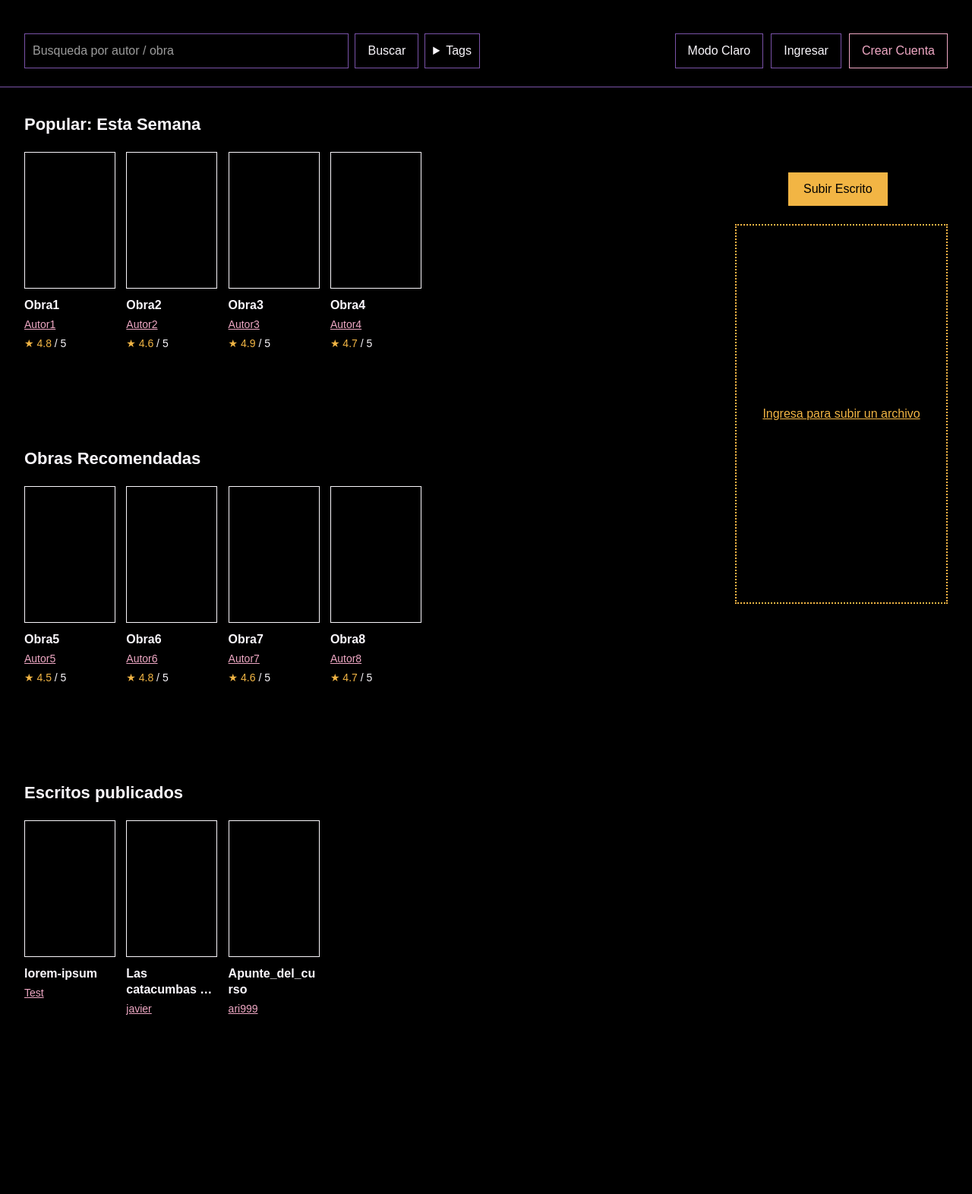
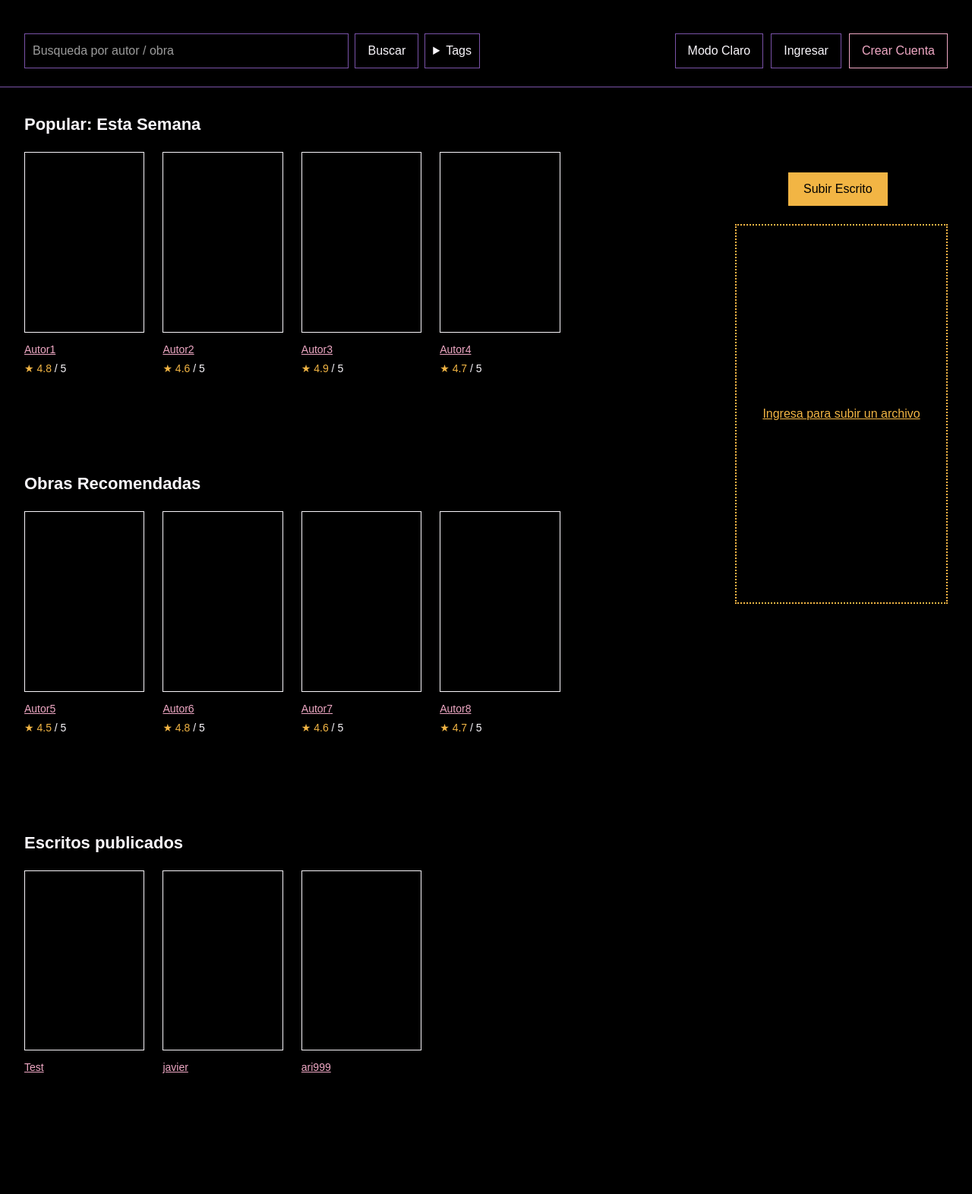
Before and after one commit to RValdesD/tintaeterna, a Django app: page / in a window 1280 px wide. Shown: the part 530-2102 px from the top of the page at 76% size. Before the commit the page ends 1866 px from the top, so only its background shows below. Run offline with Django 5.2, Linux system fonts and the light colour scheme; data comes from the database, SQL or seed files in the repository.

Commit message:
Style: cambios portadas css

```diff
--- a/pages/static/pages/home.js
+++ b/pages/static/pages/home.js
@@ -19,16 +19,8 @@ tagDropdown.addEventListener("keydown", (event) => {
     }
 });
 
-function normalizeText(text) {
-    return String(text ?? "")
-        .normalize("NFD")
-        .replace(/\p{M}/gu, "")
-        .toLowerCase();
-
-}
-
 function filterStories() {
-    const terms = normalizeText(searchInput.value).split(/\s+/).filter(Boolean);
+    const query = searchInput.value.trim().toLowerCase();
 
     // Obtener los valores de los tags que el usuario haya seleccionado
     const selectedTags = Array.from(tagCheckboxes)
@@ -39,8 +31,11 @@ function filterStories() {
     let visibleCount = 0;
 
     cards.forEach((card) => {
-        const text = normalizeText(card.dataset.search);
-        const textMatches = terms.every(term => text.includes(term));
+        const textMatches = card.dataset.search
+            .toLowerCase()
+            .includes(query);
+
+
         const cardTags = (card.dataset.tags || "").trim().split(/\s+/);
         const tagMatches = selectedTags.length === 0 || selectedTags.some(tag => cardTags.includes(tag));
 
--- a/pages/static/pages/styles.css
+++ b/pages/static/pages/styles.css
@@ -122,7 +122,7 @@ h2 {
 
 .story-grid {
     display: grid;
-    grid-template-columns: repeat(4, minmax(0, 0.15fr));
+    grid-template-columns: repeat(5, minmax(0, 0.15fr));
     gap: 2px;
 }
 
@@ -159,9 +159,11 @@ h1 {
 .header-actions nav {
     flex-shrink: 0;
 }
+
 .cover {
-    width: 120px;
+    width: 180px;
     max-width: 100%;
+    height: auto;
     aspect-ratio: 2 / 3;
     border: 1px solid var(--outline);
     background: transparent;
@@ -314,28 +316,29 @@ h1 {
 .tag-dropdown:not([open]) > .tag-menu { display: none; }
 .author a { color: inherit; }
 
-.story-title {
-    margin: 12px 0 0;
-    max-width: 120px;
-    font-size: 16px;
-    font-weight: bold;
-    line-height: 1.3;
-    overflow-wrap: anywhere;
-    display: -webkit-box;
-    -webkit-line-clamp: 2;
-    -webkit-box-orient: vertical;
-    overflow: hidden;
+/* Five columns, with covers 50% larger */
+main.homepage .story-grid {
+    display: grid;
+    grid-template-columns: repeat(5, minmax(0, 1fr));
+    gap: 24px;
 }
 
-.story-title a {
-    color: var(--page-text);
-    text-decoration: none;
+main.homepage .story-card .cover {
+    width: 180px;
+    height: auto;
+    max-width: 100%;
+    aspect-ratio: 2 / 3;
 }
 
-.story-title a:hover {
-    text-decoration: underline;
+/* Smaller screens */
+@media (max-width: 1100px) {
+    main.homepage .story-grid {
+        grid-template-columns: repeat(3, minmax(0, 1fr));
+    }
 }
 
-.story-title + .author {
-    margin-top: 4px;
+@media (max-width: 600px) {
+    main.homepage .story-grid {
+        grid-template-columns: repeat(2, minmax(0, 1fr));
+    }
 }
--- a/pages/templates/pages/home.html
+++ b/pages/templates/pages/home.html
@@ -107,11 +107,7 @@
               data-tags="{% for tag in story.tags.all %}{{ tag.id }} {% endfor %}"
               aria-label="{{ story.title }}"
             >
-              <a href="{% if story.reader_url %}{{ story.reader_url }}{% else %}{{ story.profile_url }}{% endif %}" tabindex="-1" aria-hidden="true"><div class="cover" aria-hidden="true"></div></a>
-
-              <h3 class="story-title">
-                <a href="{% if story.reader_url %}{{ story.reader_url }}{% else %}{{ story.profile_url }}{% endif %}" title="{{ story.title }}">{{ story.title }}</a>
-              </h3>
+              <a href="{% if story.reader_url %}{{ story.reader_url }}{% else %}{{ story.profile_url }}{% endif %}" aria-label="{{ story.title }}"><div class="cover" aria-hidden="true"></div></a>
 
               <p class="author"><a href="{{ story.profile_url }}">{{ story.author }}</a></p>
 
--- a/pages/views.py
+++ b/pages/views.py
@@ -122,7 +122,7 @@ def home(request):
     for item in popular + recommended:
         item["profile_url"] = reverse("pages:demo_profile", args=[item["author"]])
     uploads = StoryUpload.objects.select_related("owner").prefetch_related("tags").order_by("-uploaded_at")
-    uploaded_cards = [{"title": Path(item.original_name).stem, "author": item.owner.username,
+    uploaded_cards = [{"title": item.original_name, "author": item.owner.username,
                        "profile_url": reverse("pages:profile", args=[item.owner_id]),
                        "reader_url": reverse("pages:reader", args=[item.pk]),
                        "tags": item.tags} for item in uploads]
```
